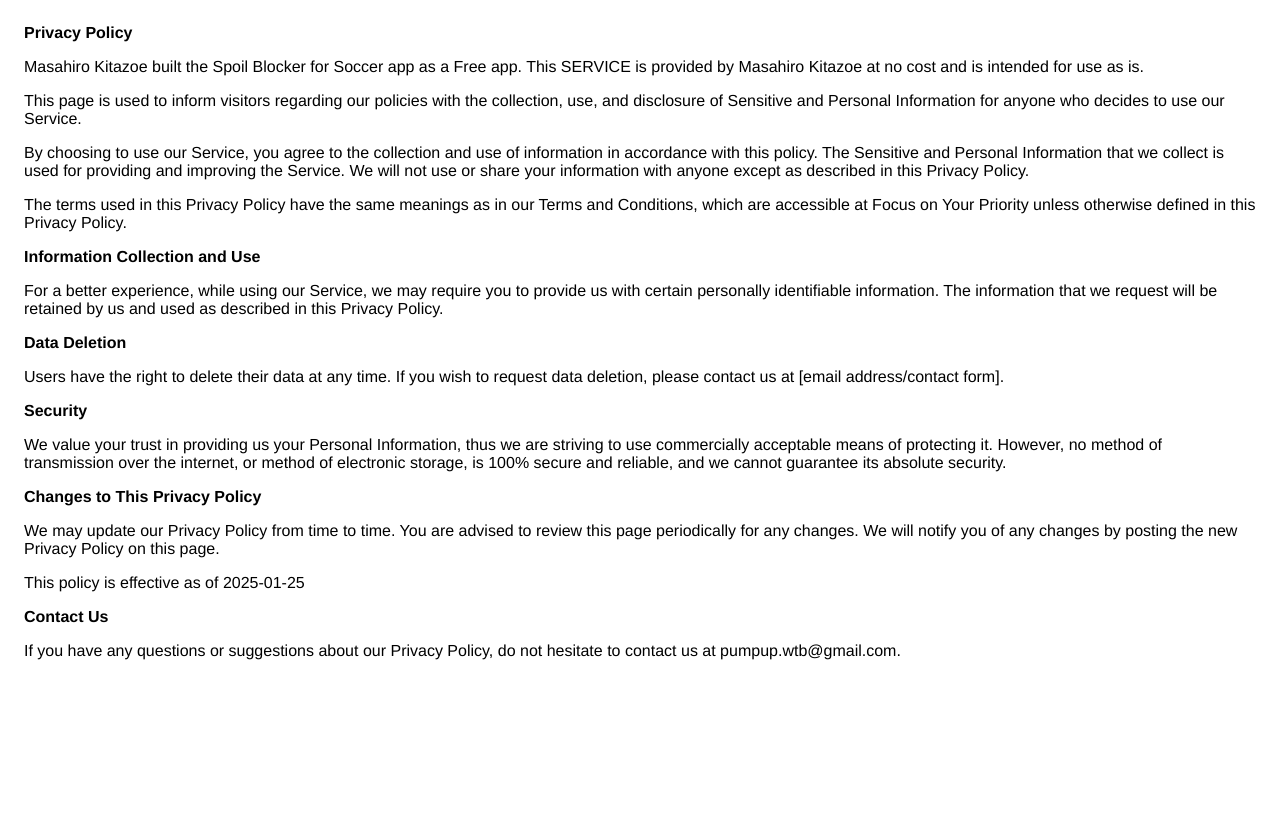
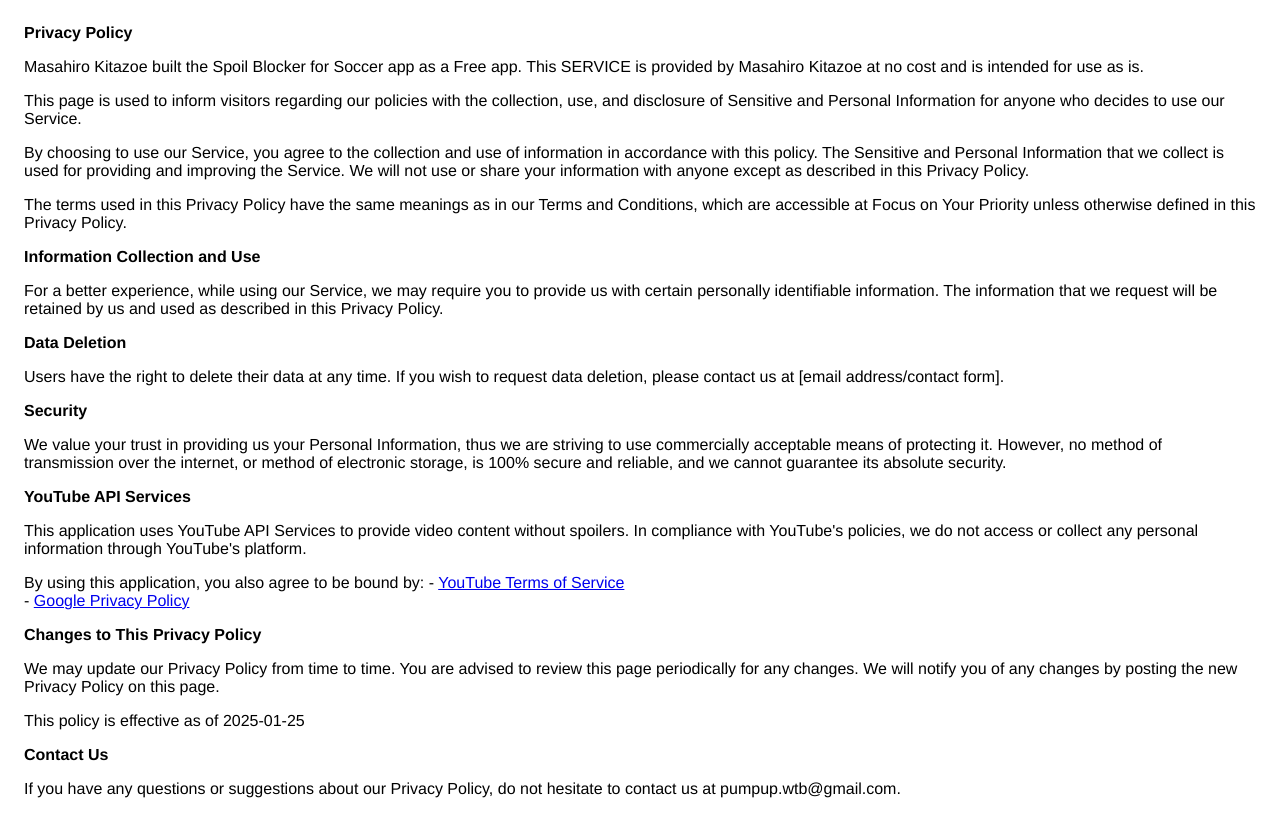
Before and after one commit to MasahiroKitazoe/spoil_blocker_privacy_policy, a plain HTML site: page index.html in a window 1280 px wide. Before the commit the page ends 800 px from the top, so only its background shows below. Drawn offline with Linux system fonts and the light colour scheme.

Commit message:
Add YouTube API Services section to privacy policy

```diff
--- a/index.html
+++ b/index.html
@@ -36,6 +36,17 @@
   We value your trust in providing us your Personal Information, thus we are striving to use commercially acceptable means of protecting it. However, no method of transmission over the internet, or method of electronic storage, is 100% secure and reliable, and we cannot guarantee its absolute security.
 </p>
 
+<p><strong>YouTube API Services</strong></p>
+<p>
+  This application uses YouTube API Services to provide video content without spoilers.
+  In compliance with YouTube's policies, we do not access or collect any personal information through YouTube's platform.
+</p>
+<p>
+  By using this application, you also agree to be bound by:
+  - <a href="https://www.youtube.com/t/terms" target="_blank" rel="noopener noreferrer">YouTube Terms of Service</a><br>
+  - <a href="https://policies.google.com/privacy" target="_blank" rel="noopener noreferrer">Google Privacy Policy</a>
+</p>
+
 <p><strong>Changes to This Privacy Policy</strong></p>
 <p>
   We may update our Privacy Policy from time to time. You are advised to review this page periodically for any changes. We will notify you of any changes by posting the new Privacy Policy on this page.
```
